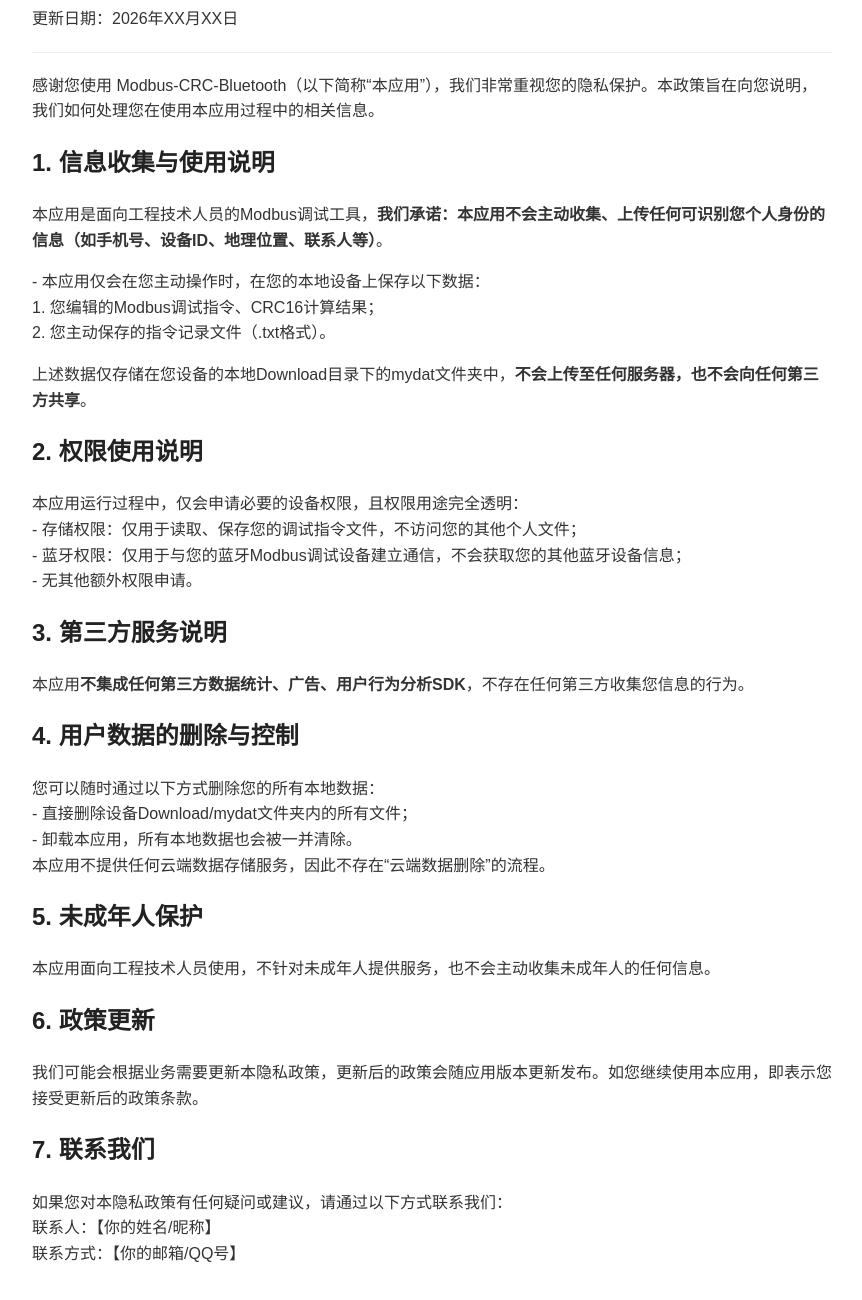
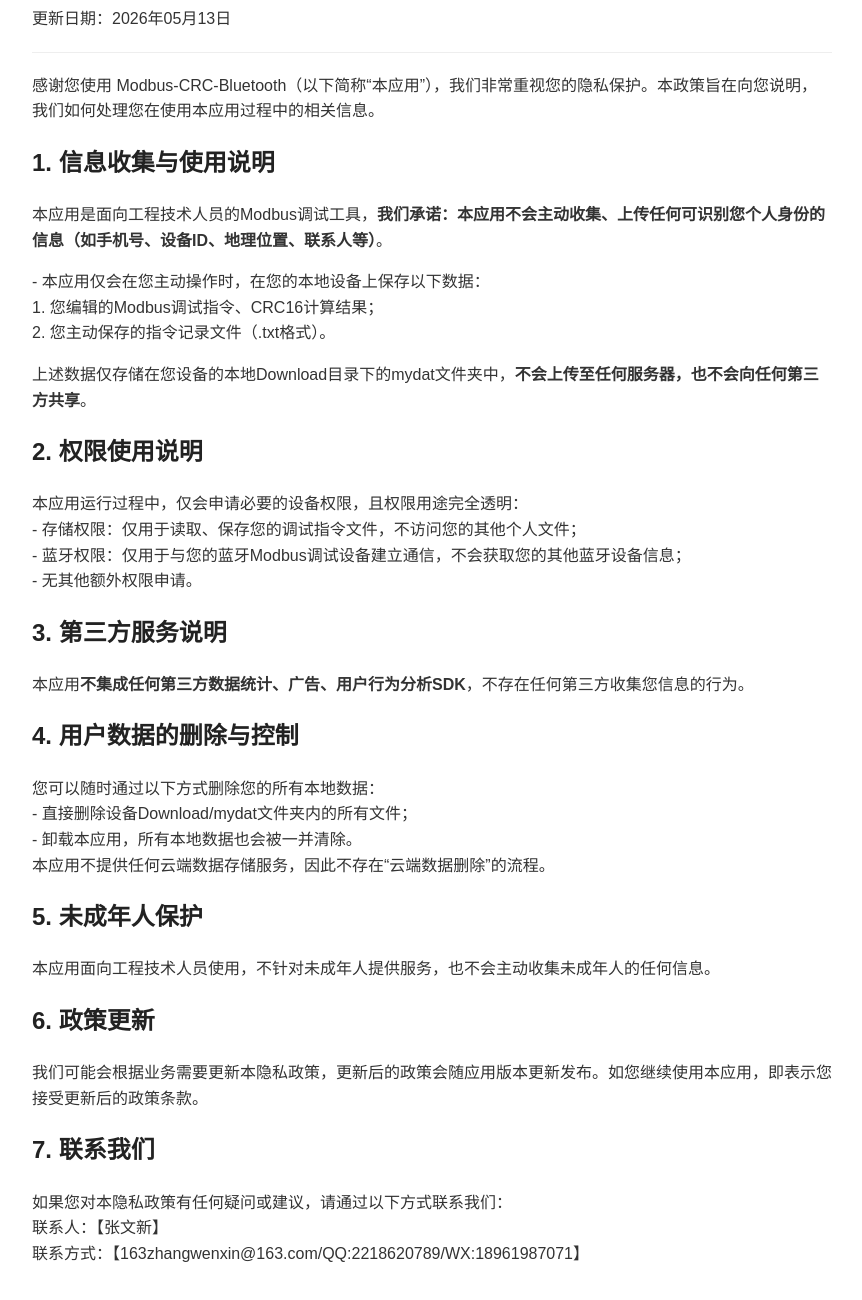
Before and after one commit to sulajintan/Modbus-CRC-Bluetooth, a plain HTML site: page index.html in a window 1280 px wide. Shown: the part 108-1408 px from the top of the page, without its empty margins (208-1070 px from the left). Drawn offline with Linux system fonts and the light colour scheme.

Commit message:
Update privacy policy contact information and date

```diff
--- a/index.html
+++ b/index.html
@@ -11,7 +11,7 @@
 </head>
 <body>
     <h1>Modbus-CRC-Bluetooth 隐私政策</h1>
-    <p>更新日期：2026年XX月XX日</p>
+    <p>更新日期：2026年05月13日</p>
     <hr>
     <p>感谢您使用 Modbus-CRC-Bluetooth（以下简称“本应用”），我们非常重视您的隐私保护。本政策旨在向您说明，我们如何处理您在使用本应用过程中的相关信息。</p>
 
@@ -45,7 +45,7 @@
 
     <h2>7. 联系我们</h2>
     <p>如果您对本隐私政策有任何疑问或建议，请通过以下方式联系我们：<br>
-    联系人：【你的姓名/昵称】<br>
-    联系方式：【你的邮箱/QQ号】</p>
+    联系人：【张文新】<br>
+    联系方式：【163zhangwenxin@163.com/QQ:2218620789/WX:18961987071】</p>
 </body>
 </html>
```
